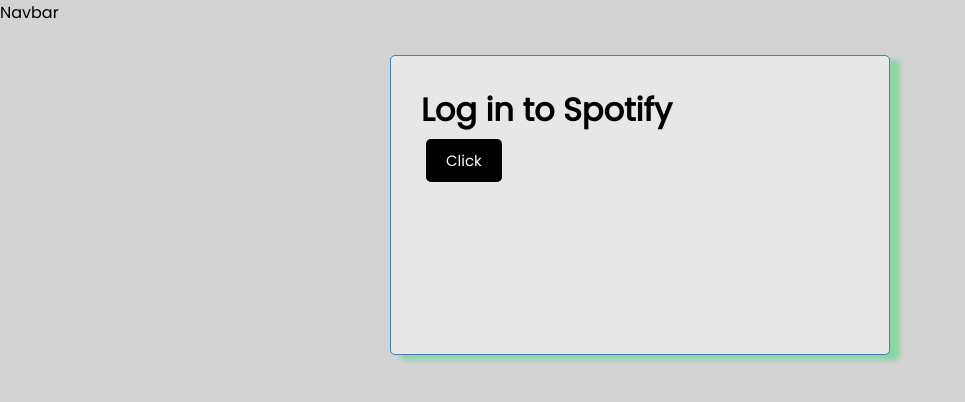
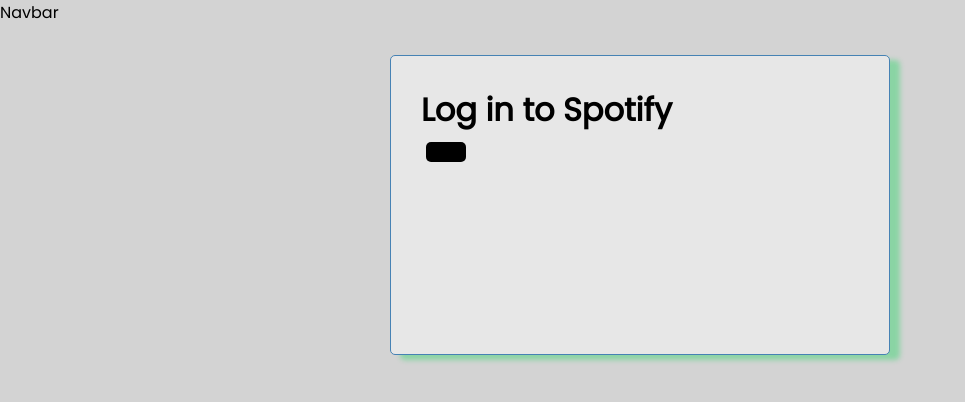
Before and after one commit to cal1bxr/Project2-Amplifire-Azura, an Angular app in the folder Angular/matchify/: page /login in a window 1280 px wide. Shown: the top 402 px of the page, without its empty margins (0-965 px from the left). Built offline with nearby package versions, Linux system fonts and the light colour scheme.

Commit message:
Merging with main

```diff
--- a/Angular/matchify/src/app/components/button/button.component.html
+++ b/Angular/matchify/src/app/components/button/button.component.html
@@ -1 +1 @@
-<button class="btn" (click)="onClick()">Click</button>
+<button class="btn" text="Click"(click)="onClick()">{{text}}</button>
```
